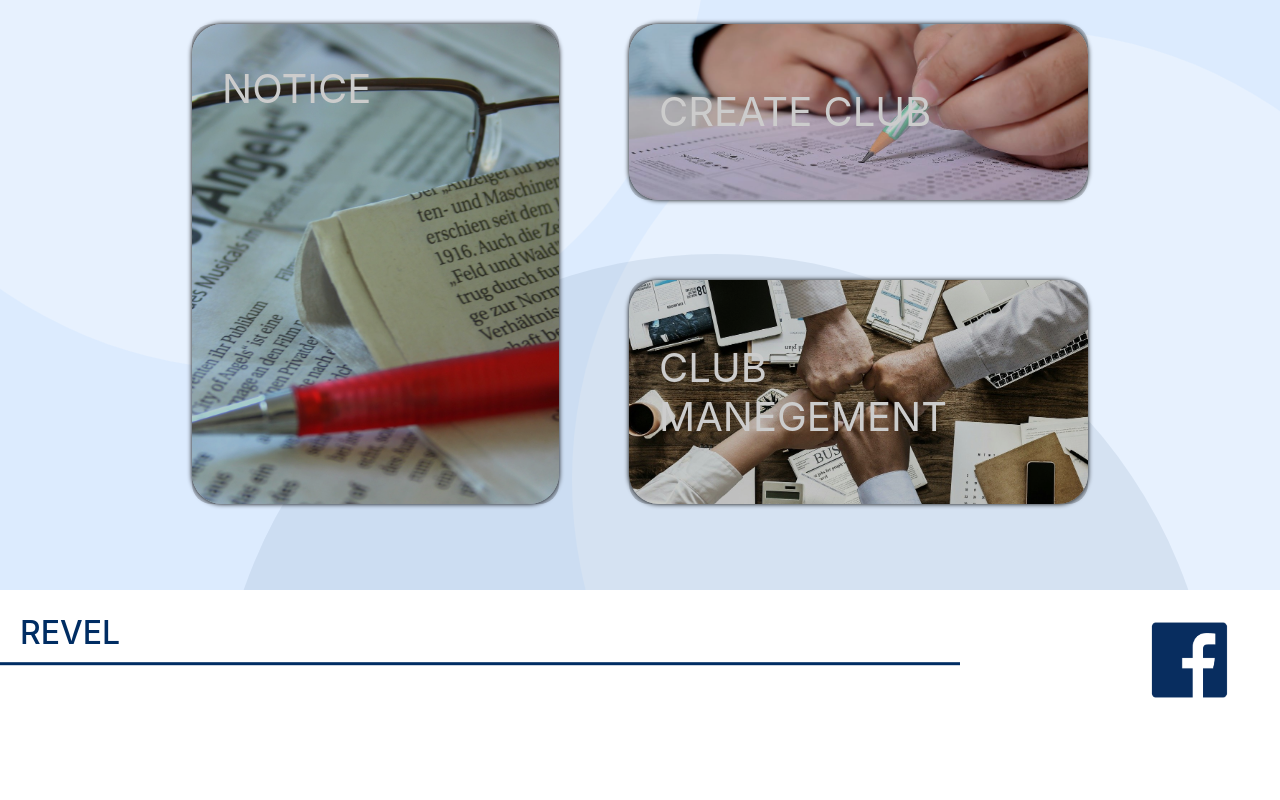
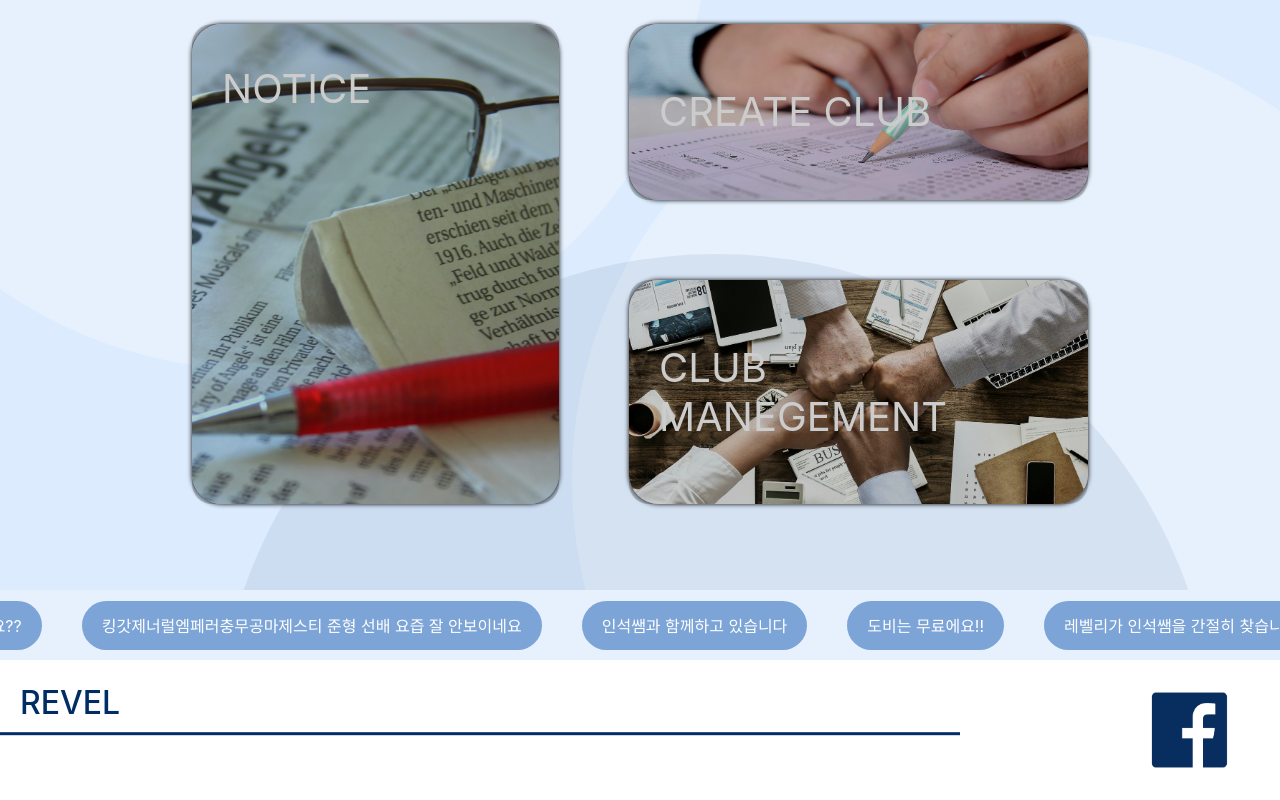
Before and after one commit to RE-VEL/REVEL-frontend-V1, a Next.js app: page / in a window 1280 px wide. Shown: the part 1810-2610 px from the top of the page. Before the commit the page ends 2540 px from the top, so only its background shows below. Built offline with nearby package versions, Linux system fonts and the light colour scheme.

Commit message:
Feat: marguee 추가

```diff
--- /dev/null
+++ b/components/main/marguee/marguee.tsx
@@ -0,0 +1,56 @@
+import styled from '@emotion/styled';
+import { NextPage } from 'next';
+import { useEffect, useRef } from 'react';
+import MargueeItem from './margueeItem';
+
+const Marguee: NextPage = () => {
+  const margueeRef = useRef<HTMLDivElement>(null);
+  let count = 0;
+
+  const marqueeText = (count: number) => {
+    if (margueeRef.current && count > margueeRef.current.scrollWidth / 2) {
+      margueeRef.current.style.transform = `translateX(0)`;
+      count = 0;
+    }
+
+    if (margueeRef.current) {
+      margueeRef.current.style.transform = `translateX(${-count}px)`;
+    }
+    return count;
+  };
+
+  const animate = () => {
+    count++;
+
+    count = marqueeText(count);
+
+    window.requestAnimationFrame(animate);
+  };
+
+  useEffect(() => {
+    animate();
+  }, []);
+  return (
+    <MargueeSection>
+      <MargueeContainer ref={margueeRef}>
+        <MargueeItem />
+        <MargueeItem />
+      </MargueeContainer>
+    </MargueeSection>
+  );
+};
+
+const MargueeSection = styled.section`
+  width: 100vw;
+  height: 70px;
+  background-color: #e7f1fe;
+  overflow-x: hidden;
+`;
+
+const MargueeContainer = styled.div`
+  display: flex;
+  height: 100%;
+  align-items: center;
+`;
+
+export default Marguee;
--- /dev/null
+++ b/components/main/marguee/margueeItem.tsx
@@ -0,0 +1,49 @@
+import styled from '@emotion/styled';
+import { NextPage } from 'next';
+
+const items = [
+  '인석썜 어디계신지 보신분? 진짜 아무도 몰라요??',
+  '킹갓제너럴엠페러충무공마제스티 준형 선배 요즙 잘 안보이네요',
+  '인석쌤과 함께하고 있습니다',
+  '도비는 무료에요!!',
+  '레벨리가 인석쌤을 간절히 찾습니다',
+  'REVEL은 노동으로 여러분들의 권익를 보장합니다',
+  '메타메타몽몽 메타메타몽몽',
+  '외출하고 싶다',
+  '오늘 회식하는 동아리?',
+  'back-end 안진우',
+  'front-end 배준수',
+  'design 김순호',
+  'design 홍아연',
+];
+
+const MargueeItem: NextPage = () => {
+  return (
+    <ItemsContainer>
+      {items.map((item, i) => (
+        <Item key={i}>{item}</Item>
+      ))}
+    </ItemsContainer>
+  );
+};
+
+const Item = styled.div`
+  background-color: #7ca4d6;
+  color: white;
+  height: 70%;
+  white-space: nowrap;
+  margin-left: 40px;
+  display: flex;
+  justify-content: center;
+  align-items: center;
+  padding: 5px 20px;
+  border-radius: 50px;
+`;
+
+const ItemsContainer = styled.div`
+  display: flex;
+  align-items: center;
+  height: 100%;
+`;
+
+export default MargueeItem;
--- a/pages/index.tsx
+++ b/pages/index.tsx
@@ -2,6 +2,7 @@ import type { NextPage } from 'next';
 import Footer from '../components/common/footer/footer';
 import AboutClub from '../components/main/aboutClub/aboutClub';
 import ClubBannerCarousel from '../components/main/clubBannerCarousel/ClubCarousel';
+import Marguee from '../components/main/marguee/marguee';
 import MoreService from '../components/main/moreService/moreService';
 
 const Home: NextPage = () => {
@@ -10,6 +11,7 @@ const Home: NextPage = () => {
       <ClubBannerCarousel />
       <AboutClub />
       <MoreService />
+      <Marguee />
       <Footer />
     </div>
   );
```
